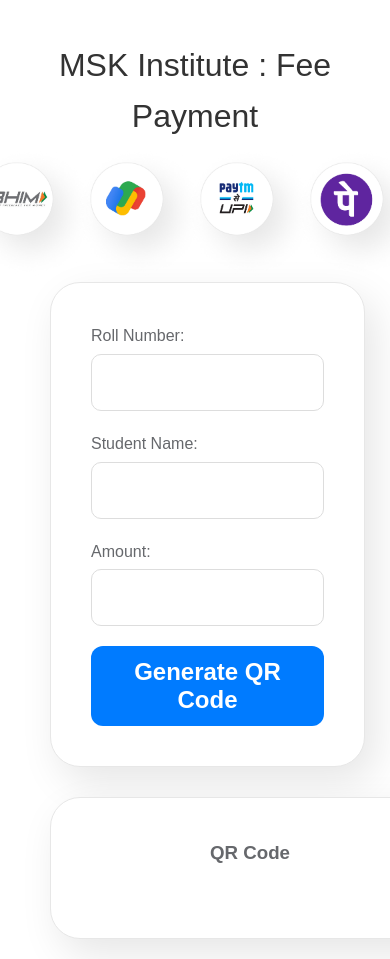
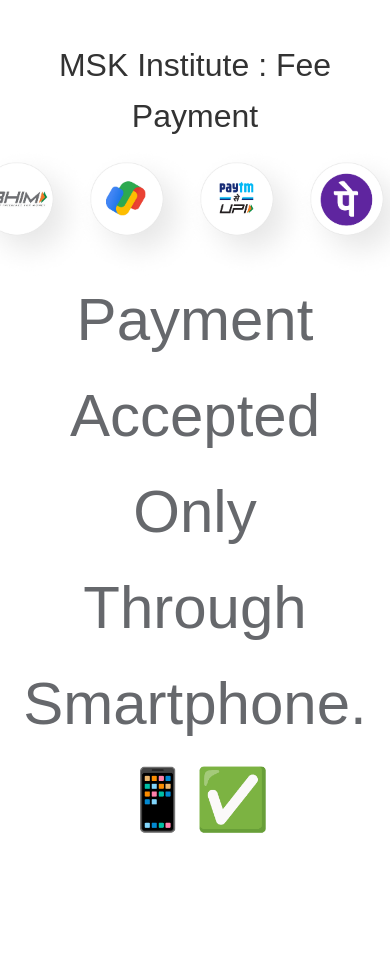
Before and after one commit to mskinstitute/mskinstitute.github.io, a plain HTML site: page Projects/Payment/index.html in a window 390 px wide. Shown: the top 959 px of the page. After the commit the page ends 848 px from the top, so only its background shows below. Drawn offline with Linux system fonts and the light colour scheme.

Commit message:
show in  smart phone

```diff
--- a/Projects/Payment/Assets/css/style.css
+++ b/Projects/Payment/Assets/css/style.css
@@ -19,6 +19,7 @@ body {
     display: flex;
     flex-wrap: wrap; /* Allows children to wrap onto new lines */
     justify-content: center;
+    display: none;
 
 }
 
@@ -130,11 +131,18 @@ button:focus, input:focus {
     color: black;
 }
 
+#laptop {
+    margin: 0 auto;
+    font-size: 60px;
+    text-align: center;
+}
+
 
 /* Targets screens smaller than 600px */
-@media (max-width: 600px) {
+@media (max-width: 450px) {
     .outerContainer {
         flex-direction: column; /* Stacks flex children vertically */
+        /* display: block; */
     }
 
     .container,
--- a/Projects/Payment/Assets/js/script.js
+++ b/Projects/Payment/Assets/js/script.js
@@ -1,3 +1,12 @@
+
+// Check if the device is Android
+const isAndroid = /Android/i.test(navigator.userAgent);
+
+if (isAndroid) {
+    var show = document.getElementById("laptop");
+    show.style.display = 'block'
+}
+
 
 function generateLink() {
     var roll_no = document.getElementById('roll_no').value;
--- a/Projects/Payment/index.html
+++ b/Projects/Payment/index.html
@@ -1,10 +1,12 @@
 <!DOCTYPE html>
 <html>
+
 <head>
     <title>MSK Institute : Pay Fee</title>
     <!-- Add CSS styles here -->
     <link rel="stylesheet" href="Assets/css/style.css">
 </head>
+
 <body>
     <div class="title">
         MSK Institute : Fee Payment
@@ -17,6 +19,7 @@ MSK Institute : Fee Payment
         <img src="Assets/Paytm.png" alt="Paytm">
         <img src="Assets/PhonePe.png" alt="PhonePe">
     </div>
+
     <div class="outerContainer">
         <div class="container">
             <form id="upiForm">
@@ -32,7 +35,8 @@ MSK Institute : Fee Payment
                     <label for="amount">Amount:</label>
                     <input type="number" id="amount" required>
                 </div>
-            <button type="button" class="button" id="generateLinkButton" onclick="generateLink()">Generate QR Code</button>
+                <button type="button" class="button" id="generateLinkButton" onclick="generateLink()">Generate QR
+                    Code</button>
             </form>
         </div>
 
@@ -46,9 +50,12 @@ MSK Institute : Fee Payment
 
     </div>
 
+    <div id="laptop">Payment Accepted Only Through Smartphone. 📱✅</div>
+
     <!-- Add JavaScript at the end of the body -->
     <script src="https://cdnjs.cloudflare.com/ajax/libs/qrcodejs/1.0.0/qrcode.min.js"></script>
     <script src="Assets/js/script.js"></script>
 
 </body>
+
 </html>
```
Lines whose indentation alone changed are shown as unchanged.
